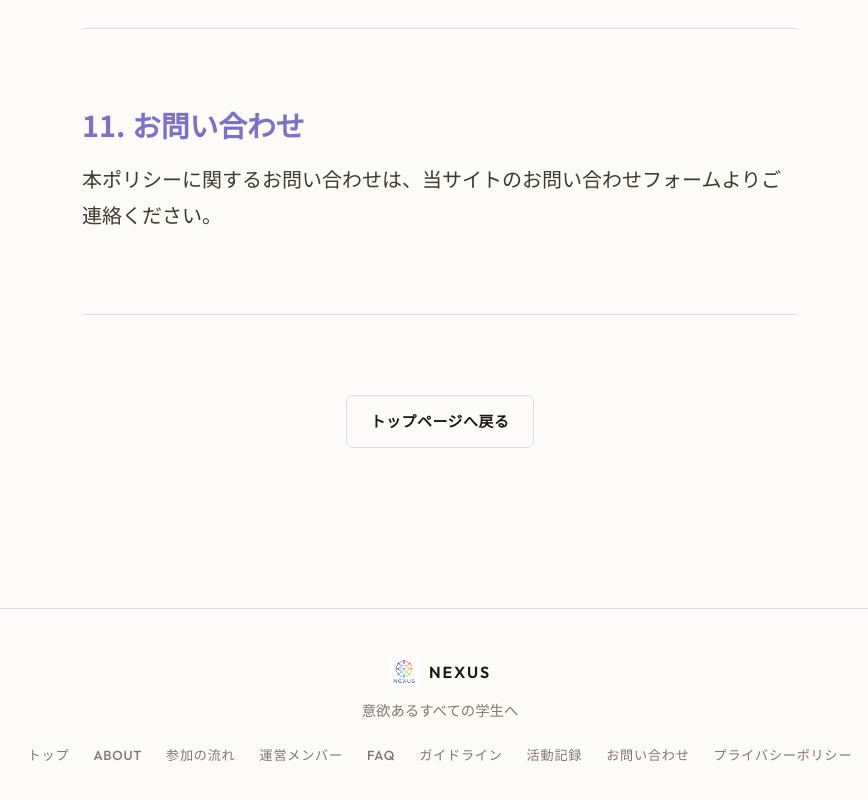
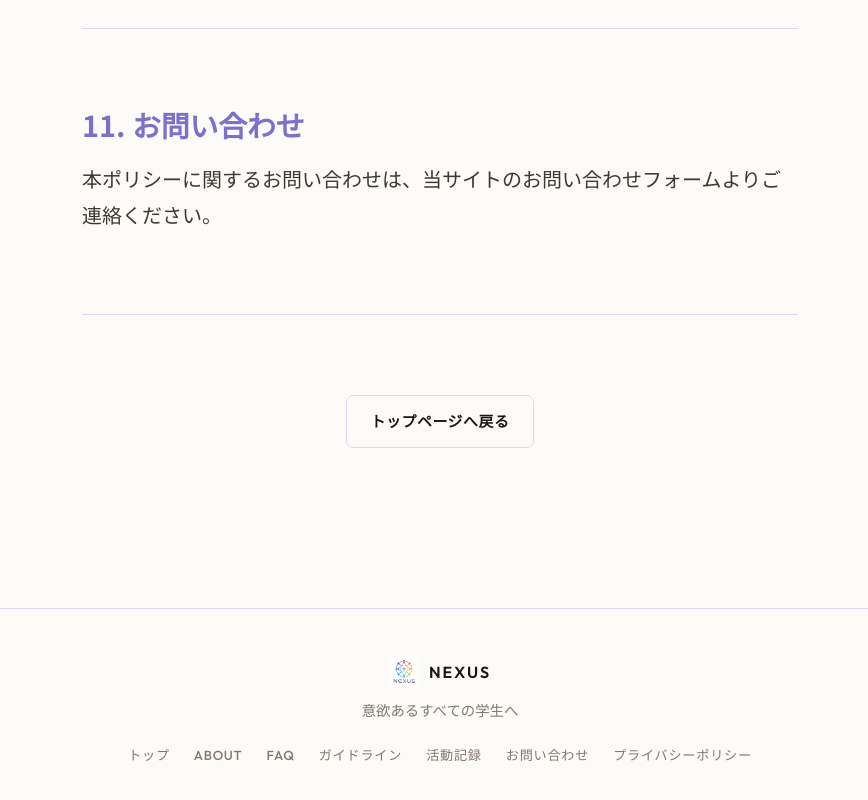
Before and after one commit to Kojki/nexus-website, a Next.js app: page /privacy in a window 1280 px wide. Shown: the part 4307-5107 px from the top of the page, without its empty margins (200-1068 px from the left). Built offline with nearby package versions, Linux system fonts and the light colour scheme.

Commit message:
Remove links to "参加の流れ" and "運営メンバー" from the footer navigation in the Privacy Policy page.

```diff
--- a/app/privacy/page.tsx
+++ b/app/privacy/page.tsx
@@ -163,8 +163,6 @@ export default function PrivacyPolicy() {
         <nav className="footer-links" aria-label="フッターナビゲーション">
           <Link href="/">トップ</Link>
           <Link href="/about">About</Link>
-          <Link href="/join">参加の流れ</Link>
-          <Link href="/members">運営メンバー</Link>
           <Link href="/faq">FAQ</Link>
           <Link href="/guidelines">ガイドライン</Link>
           <Link href="/activity-log">活動記録</Link>
```
